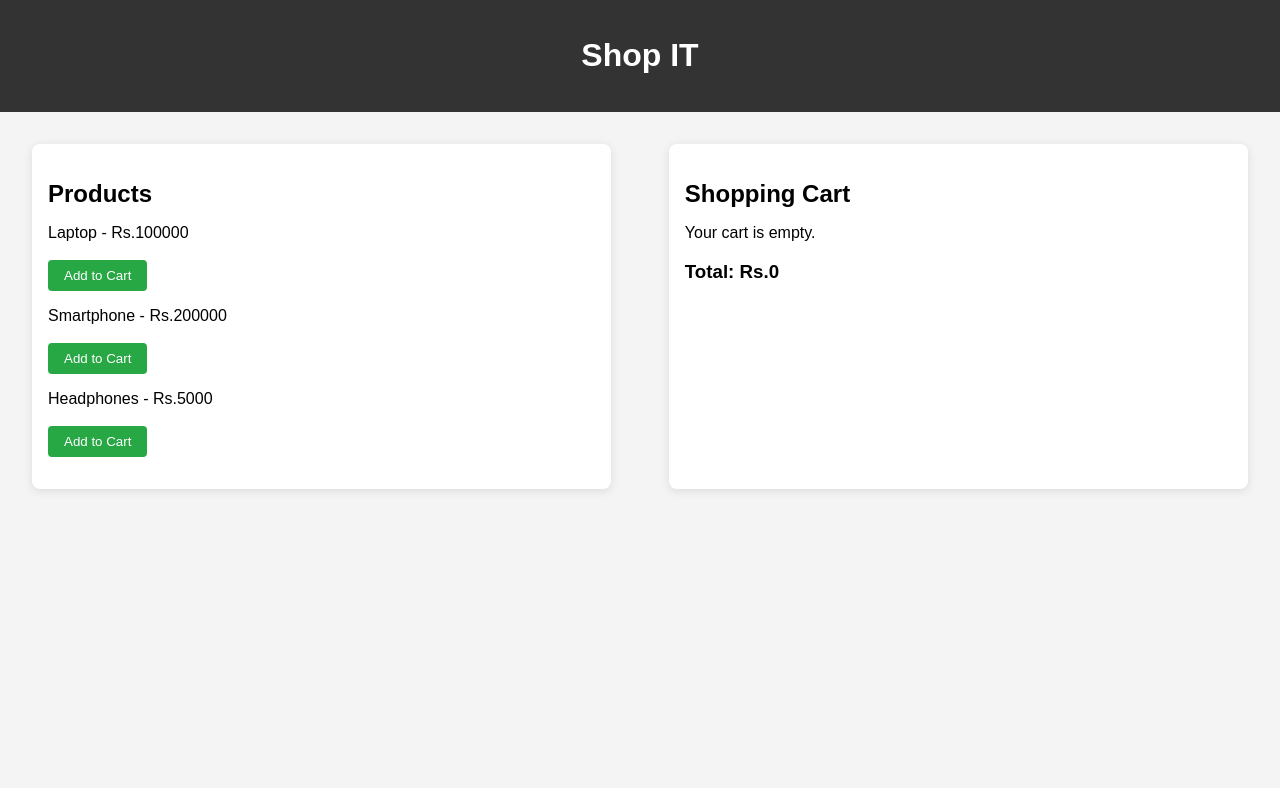
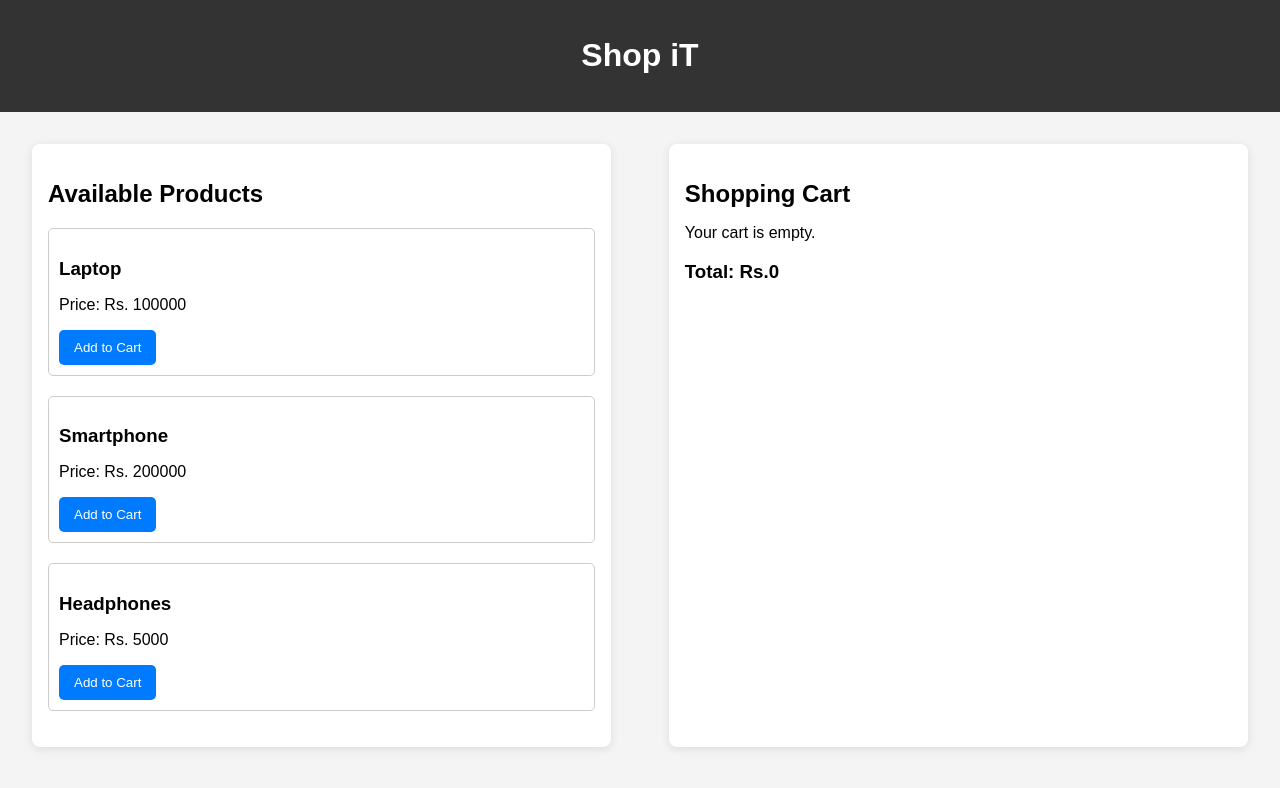
Before and after one commit to Godawela/shopping, a React (Create React App) app: page / in a window 1280 px wide. Shown: the top 788 px of the page. Built offline with nearby package versions, Linux system fonts and the light colour scheme.

Commit message:
improve product list

```diff
--- a/src/components/Header.jsx
+++ b/src/components/Header.jsx
@@ -3,7 +3,7 @@ import React from "react";
 const Header = () => {
   return (
     <header className="header">
-      <h1>Shop IT</h1>
+      <h1>Shop iT</h1>
     </header>
   );
 };
--- a/src/components/ProductList.jsx
+++ b/src/components/ProductList.jsx
@@ -1,22 +1,51 @@
-import React from "react";
+import React, { useState } from "react";
 
 const products = [
-  { id: 1, name: "Laptop ", price: 100000 },
-  { id: 2, name: "Smartphone ", price: 200000 },
-  { id: 3, name: "Headphones ", price: 5000 },
+  { id: 1, name: "Laptop", price: 100000 },
+  { id: 2, name: "Smartphone", price: 200000 },
+  { id: 3, name: "Headphones", price: 5000 },
 ];
 
 const ProductList = ({ addToCart }) => {
+  const [addedProducts, setAddedProducts] = useState([]);
+
+  const handleAddToCart = (product) => {
+    addToCart(product);
+    setAddedProducts([...addedProducts, product.id]);
+  };
+
   return (
     <div className="product-list">
-      <h2>Products</h2>
-      <ul>
-        {products.map(product => (
-          <li key={product.id}>
-            {product.name} - Rs.{product.price}
-            <br></br>
-            <br></br>
-            <button onClick={() => addToCart(product)}>Add to Cart</button>
+      <h2>Available Products</h2>
+      <ul style={{ listStyleType: "none", padding: 0 }}>
+        {products.map((product) => (
+          <li
+            key={product.id}
+            style={{
+              margin: "20px 0",
+              padding: "10px",
+              border: "1px solid #ccc",
+              borderRadius: "5px",
+            }}
+          >
+            <h3>{product.name}</h3>
+            <p>Price: Rs. {product.price}</p>
+            <button
+              onClick={() => handleAddToCart(product)}
+              disabled={addedProducts.includes(product.id)}
+              style={{
+                padding: "10px 15px",
+                backgroundColor: addedProducts.includes(product.id)
+                  ? "#ccc"
+                  : "#007bff",
+                color: "white",
+                border: "none",
+                borderRadius: "5px",
+                cursor: addedProducts.includes(product.id) ? "not-allowed" : "pointer",
+              }}
+            >
+              {addedProducts.includes(product.id) ? "Added" : "Add to Cart"}
+            </button>
           </li>
         ))}
       </ul>
```
